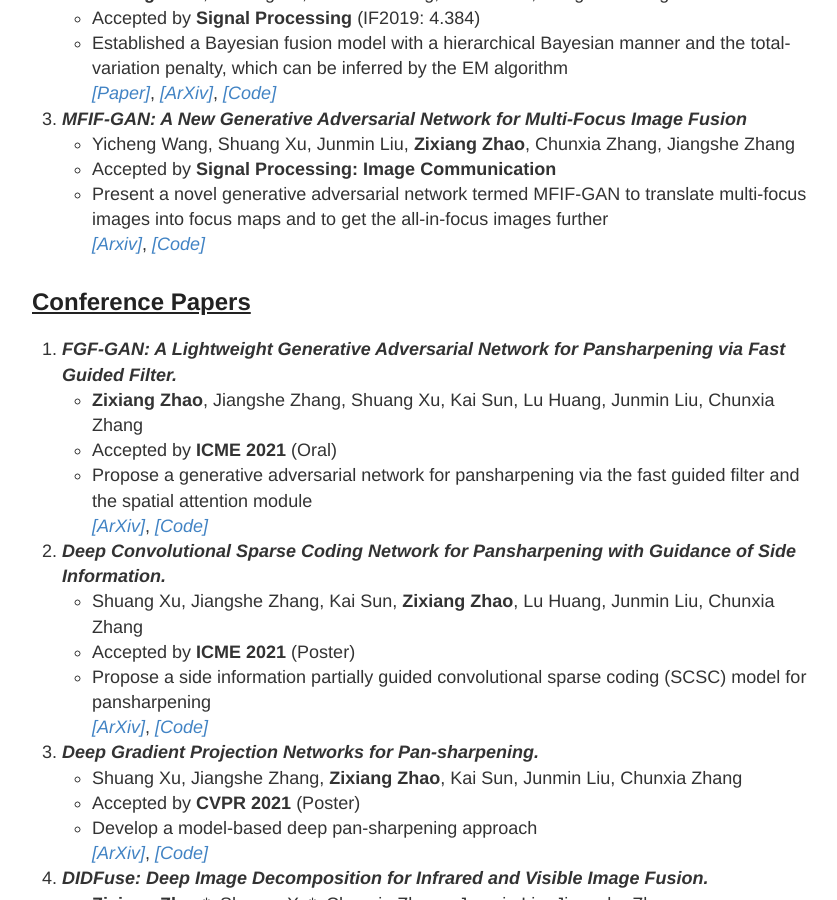
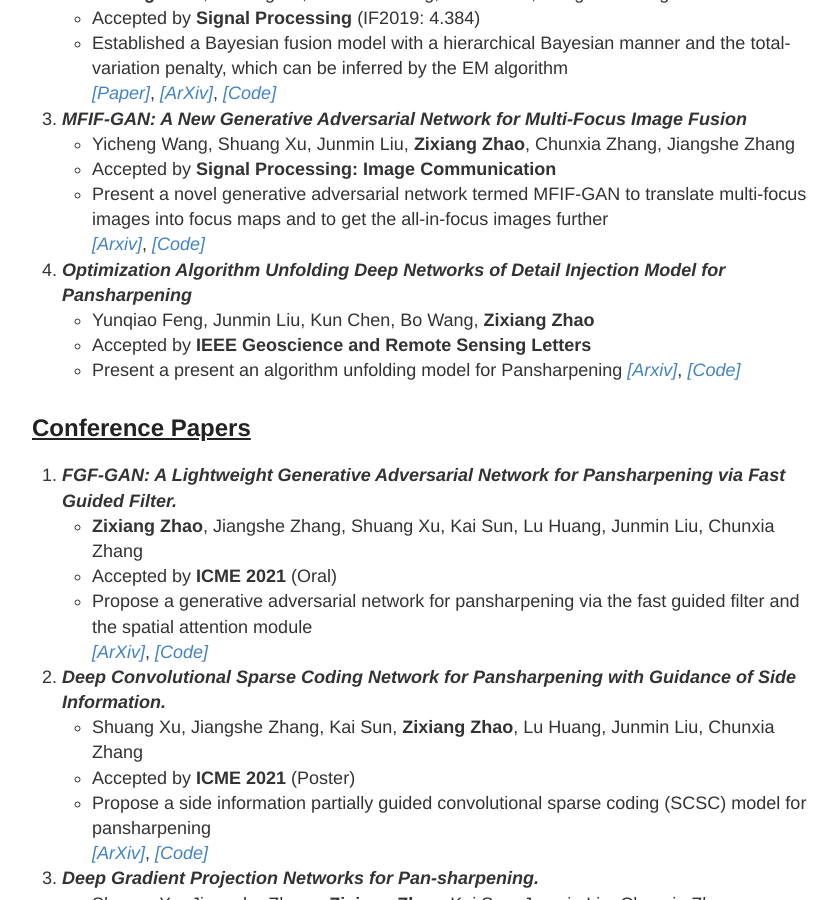
Before and after one commit to Zhaozixiang1228/Zhaozixiang1228.github.io, a Jekyll site: the page built from index.md, in a window 1280 px wide and 900 px high, scrolled down 2336 px. Shown: the whole window, without its empty margins (218-1055 px from the left). Built offline with Jekyll 4.4.1, drawn with Linux system fonts in a browser that asks for light colours; our own code applies the rules of GitHub Pages for plain Markdown files.

Commit message:
Update index.md

```diff
--- a/index.md
+++ b/index.md
@@ -83,6 +83,12 @@ I am looking for various cooperation in the area of computer vision and image pr
 * Present a novel generative adversarial network termed MFIF-GAN to translate multi-focus images into focus maps and to get the all-in-focus images further
 [*[Arxiv]*](https://arxiv.org/abs/2009.09718v2), [*[Code]*]()
 
+1. ***Optimization Algorithm Unfolding Deep Networks of Detail Injection Model for Pansharpening***
+* Yunqiao Feng, Junmin Liu, Kun Chen, Bo Wang, **Zixiang Zhao**
+* Accepted by **IEEE Geoscience and Remote Sensing Letters**
+* Present a  present an algorithm unfolding model for Pansharpening
+[*[Arxiv]*](https://arxiv.org/abs/xxxxxxx), [*[Code]*]()
+
 ## <u> Conference Papers </u>
 
 1. ***FGF-GAN: A Lightweight Generative Adversarial Network for Pansharpening via Fast Guided Filter.***
```
